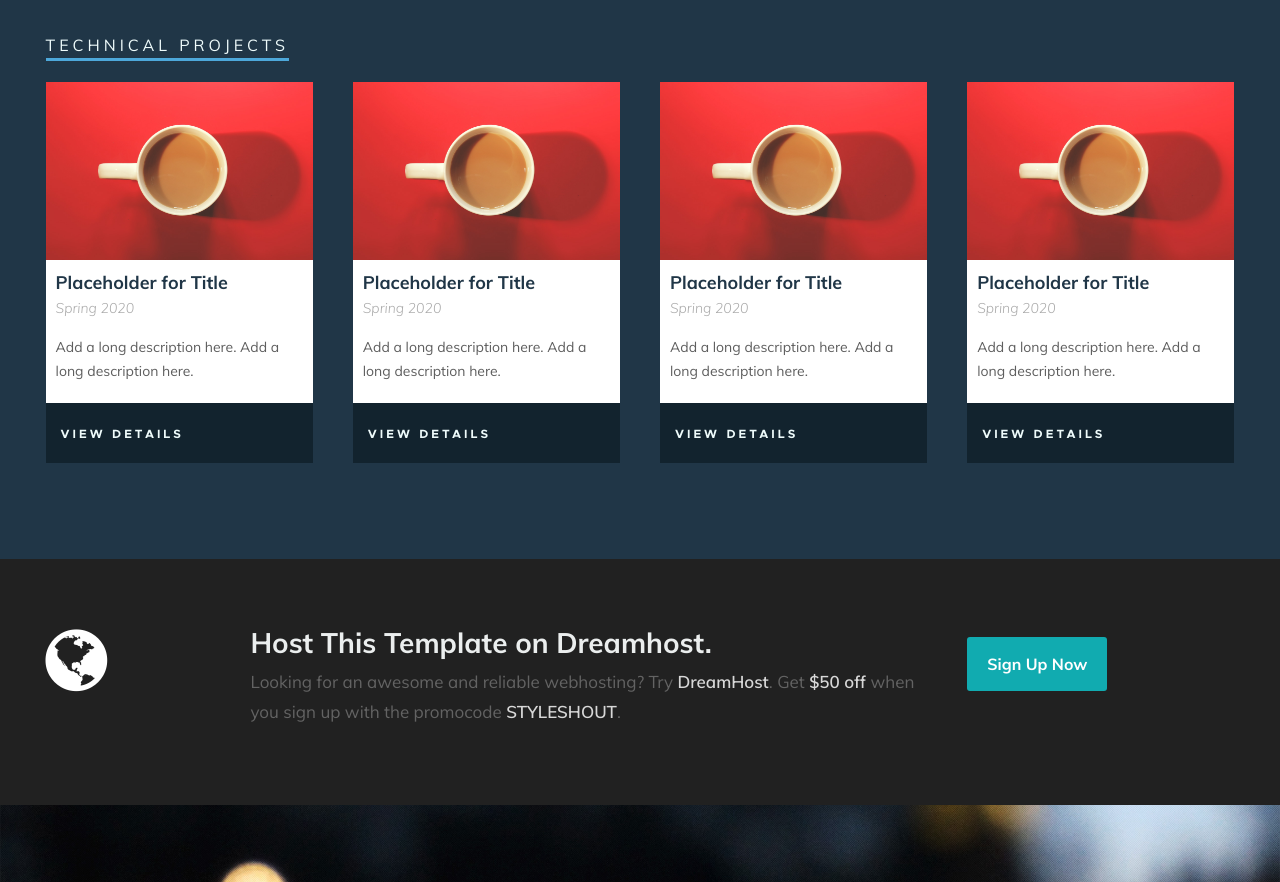
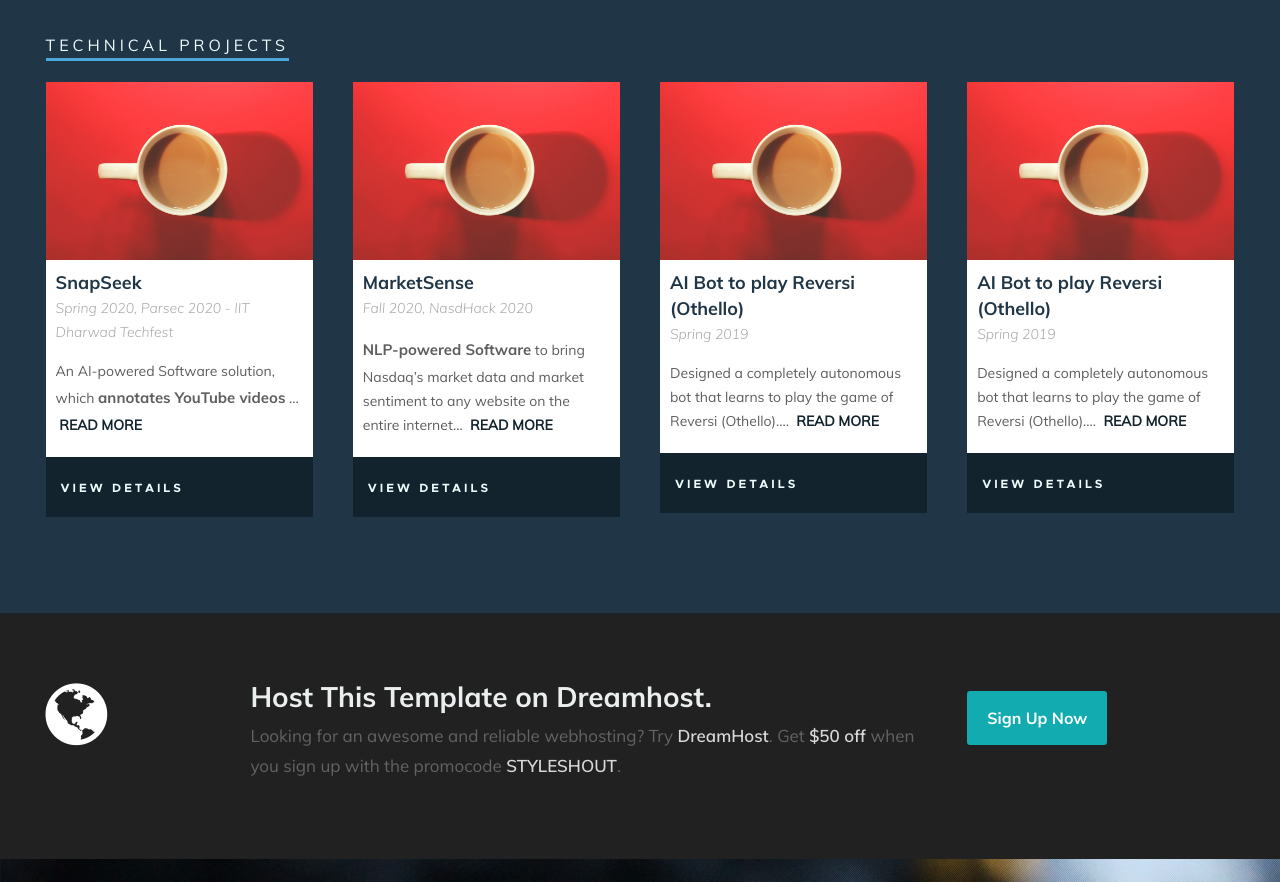
Before and after one commit to adhoki/adhoki.github.io, a plain HTML site: page index.html in a window 1280 px wide. Shown: the part 5079-5961 px from the top of the page. Drawn offline with nearby package versions, Linux system fonts and the light colour scheme.

Commit message:
update two technical projects

```diff
--- a/css/layout.css
+++ b/css/layout.css
@@ -620,7 +620,21 @@ ul#nav li.current a { color: #4da8da; font-size: larger;}
 #more-research-4 {
    display: none;
 }
-
+#more-technical-1 {
+   display: none;
+}
+#more-technical-2 {
+   display: none;
+}
+#more-technical-3 {
+   display: none;
+}
+#more-technical-4 {
+   display: none;
+}
+#more-technical-5 {
+   display: none;
+}
 
 /* Portfolio Content */
 #portfolio-wrapper .columns { margin-bottom: 36px; }
--- a/index.html
+++ b/index.html
@@ -500,11 +500,34 @@
 
                   <div class="info-container">
                      <div class="title-date-container">
-                        <span class="title">Placeholder for Title</span>
-                        <span class="date">Spring 2020</span>
+                        <span class="title">SnapSeek</span>
+                        <span class="date">Spring 2020, Parsec 2020 - IIT Dharwad Techfest</span>
                      </div>
                      <p class="description">
-                        Add a long description here. Add a long description here.
+                        An AI-powered Software solution, which  <strong>annotates YouTube videos</strong> <span id="dots-technical-1">...</span> <span id="more-technical-1">to provide timestamps of keyword occurences within the video, along with sentiment analysis based on tone in video. NLP models for sentiment analysis, video transcription and annotation. </span>&nbsp;<span class="read-more" onclick="myFunction('dots-technical-1', 'more-technical-1', 'button-technical-1')" id='button-technical-1'>READ MORE</span>
+                     </p>
+                  </div>
+
+                  <div class="cta-container">
+                     <a class="cta" href="https://www.google.com">VIEW DETAILS</a>
+                  </div>
+
+
+          		</div> <!-- item end -->
+
+
+          	   <div class="columns portfolio-container">
+                  <div class=image-container>
+                     <img alt="" src="images/portfolio/modals/m-coffee.jpg">
+                  </div>
+
+                  <div class="info-container">
+                     <div class="title-date-container">
+                        <span class="title">MarketSense</span>
+                        <span class="date">Fall 2020, NasdHack 2020</span>
+                     </div>
+                     <p class="description">
+                        <strong>NLP-powered Software</strong> to bring Nasdaq’s market data and market sentiment to any website on the entire internet<span id="dots-technical-2">...</span> <span id="more-technical-2">Bloom-filter powered algorithm auto-highlights stock symbols on webpage; intuitive user-friendly experience with simple hover provides instant market data along with Analyst Prediction of High/Low prices. </span>&nbsp;<span class="read-more" onclick="myFunction('dots-technical-2', 'more-technical-2', 'button-technical-2')" id='button-technical-2'>READ MORE</span>
                      </p>
                   </div>
 
@@ -522,32 +545,11 @@
 
                   <div class="info-container">
                      <div class="title-date-container">
-                        <span class="title">Placeholder for Title</span>
-                        <span class="date">Spring 2020</span>
+                        <span class="title">AI Bot to play Reversi (Othello)</span>
+                        <span class="date">Spring 2019</span>
                      </div>
                      <p class="description">
-                        Add a long description here. Add a long description here.
-                     </p>
-                  </div>
-
-                  <div class="cta-container">
-                     <a class="cta">VIEW DETAILS</a>
-                  </div>
-
-          		</div> <!-- item end -->
-
-                <div class="columns portfolio-container">
-                  <div class=image-container>
-                     <img alt="" src="images/portfolio/modals/m-coffee.jpg">
-                  </div>
-
-                  <div class="info-container">
-                     <div class="title-date-container">
-                        <span class="title">Placeholder for Title</span>
-                        <span class="date">Spring 2020</span>
-                     </div>
-                     <p class="description">
-                        Add a long description here. Add a long description here.
+                        Designed a completely autonomous bot that learns to play the game of Reversi (Othello).<span id="dots-technical-3">...</span> <span id="more-technical-3">Bot uses classical AI algorithms coupled with self-designed heuristic lookahead search (Technology used: C++)</span>&nbsp;<span class="read-more" onclick="myFunction('dots-technical-3', 'more-technical-3', 'button-technical-3')" id='button-technical-3'>READ MORE</span>
                      </p>
                   </div>
 
@@ -558,6 +560,7 @@
 
           		</div> <!-- item end -->
 
+
                <div class="columns portfolio-container">
                   <div class=image-container>
                      <img alt="" src="images/portfolio/modals/m-coffee.jpg">
@@ -565,11 +568,11 @@
 
                   <div class="info-container">
                      <div class="title-date-container">
-                        <span class="title">Placeholder for Title</span>
-                        <span class="date">Spring 2020</span>
+                        <span class="title">AI Bot to play Reversi (Othello)</span>
+                        <span class="date">Spring 2019</span>
                      </div>
                      <p class="description">
-                        Add a long description here. Add a long description here.
+                        Designed a completely autonomous bot that learns to play the game of Reversi (Othello).<span id="dots-technical-3">...</span> <span id="more-technical-3">Bot uses classical AI algorithms coupled with self-designed heuristic lookahead search (Technology used: C++)</span>&nbsp;<span class="read-more" onclick="myFunction('dots-technical-3', 'more-technical-3', 'button-technical-3')" id='button-technical-3'>READ MORE</span>
                      </p>
                   </div>
 
@@ -577,7 +580,10 @@
                      <a class="cta">VIEW DETAILS</a>
                   </div>
 
+
           		</div> <!-- item end -->
+
+
 
 
 
```
